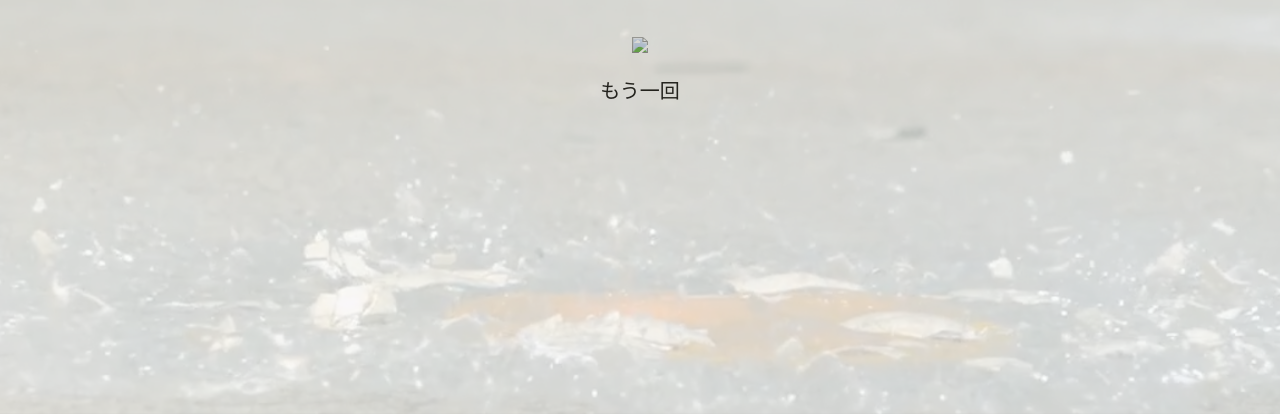
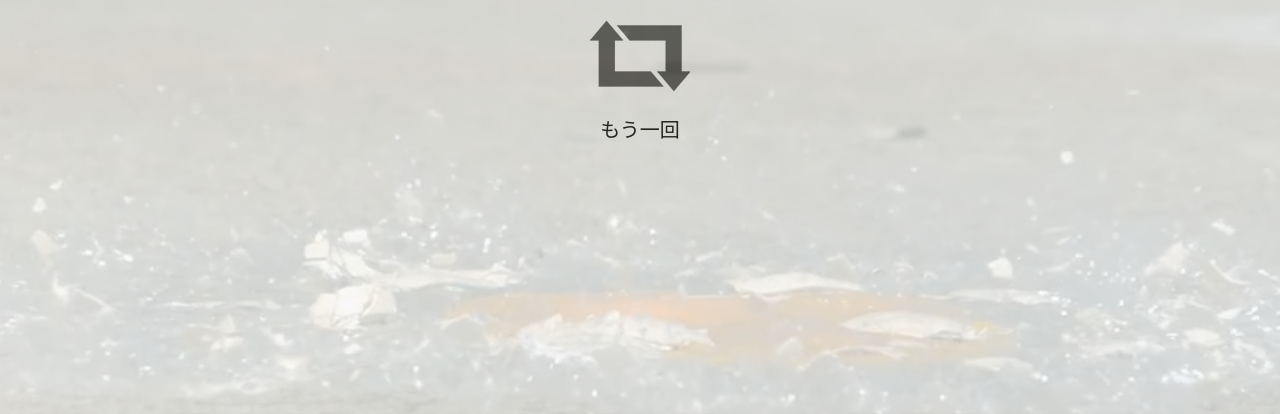
Before and after one commit to edisonthk/motion_playground, a website: page app/index.html in a window 1280 px wide. Shown: the part 386-800 px from the top of the page. Drawn offline with nearby package versions, Linux system fonts and the light colour scheme; some packages are replaced by stand-ins of ours; files that its build step writes are made by us from their sources; the site is published under a folder, as on GitHub Pages, so addresses that start at the root find nothing.

Commit message:
fix route

```diff
--- a/app/views/page1.html
+++ b/app/views/page1.html
@@ -2,7 +2,7 @@
     <div class="content">
         <p>卵が割れました</p>
         <button ng-click="page1.reset()">
-            <img src="/images/icon/ic_retry.png"><br/>
+            <img src="images/icon/ic_retry.png"><br/>
             <span>もう一回</span>
         </button>
     </div>
```
